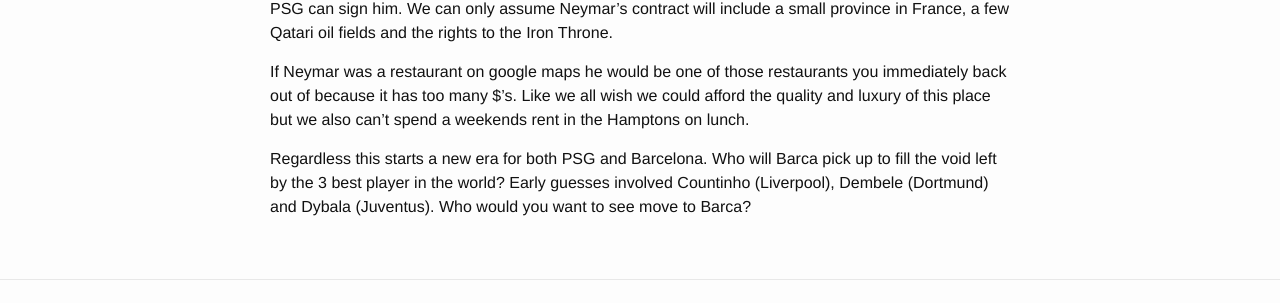
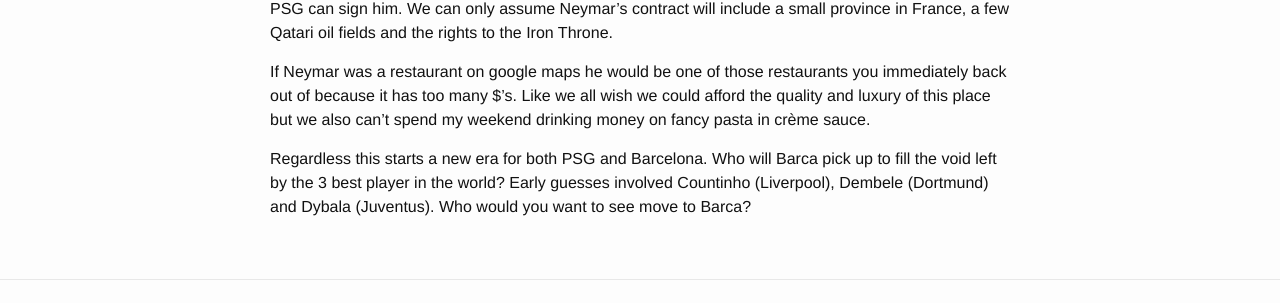
Before and after one commit to HumzahChoudry/HumzahChoudry.github.io, a Jekyll site: the page built from _posts/2017-07-28-theres-a-new-mr-moneybags-in-town.markdown, in a window 1280 px wide. Shown: the part 374-677 px from the top of the page. Built offline with Jekyll 4.4.1, drawn with Linux system fonts in a browser that asks for light colours; our own code applies the rules of GitHub Pages for plain Markdown files.

Commit message:
Update 2017-07-28-theres-a-new-mr-moneybags-in-town.markdown

```diff
--- a/_posts/2017-07-28-theres-a-new-mr-moneybags-in-town.markdown
+++ b/_posts/2017-07-28-theres-a-new-mr-moneybags-in-town.markdown
@@ -6,6 +6,6 @@ Have you ever heard that joke:
 
 You know what drives women more wild? 260 million dollar bills. Neymar has officially been released for a record breaking 222 million euros (~260 USD). Yeaaaah... and that's just to have him released so PSG can sign him. We can only assume Neymar's contract will include a small province in France, a few Qatari oil fields and the rights to the Iron Throne.
 
-If Neymar was a restaurant on google maps he would be one of those restaurants you immediately back out of because it has too many $'s. Like we all wish we could afford the quality and luxury of this place but we also can't spend a weekends rent in the Hamptons on lunch.
+If Neymar was a restaurant on google maps he would be one of those restaurants you immediately back out of because it has too many $'s. Like we all wish we could afford the quality and luxury of this place but we also can't spend my weekend drinking money on fancy pasta in crème sauce.
 
 Regardless this starts a new era for both PSG and Barcelona. Who will Barca pick up to fill the void left by the 3 best player in the world? Early guesses involved Countinho (Liverpool), Dembele (Dortmund) and Dybala (Juventus). Who would you want to see move to Barca?
```
